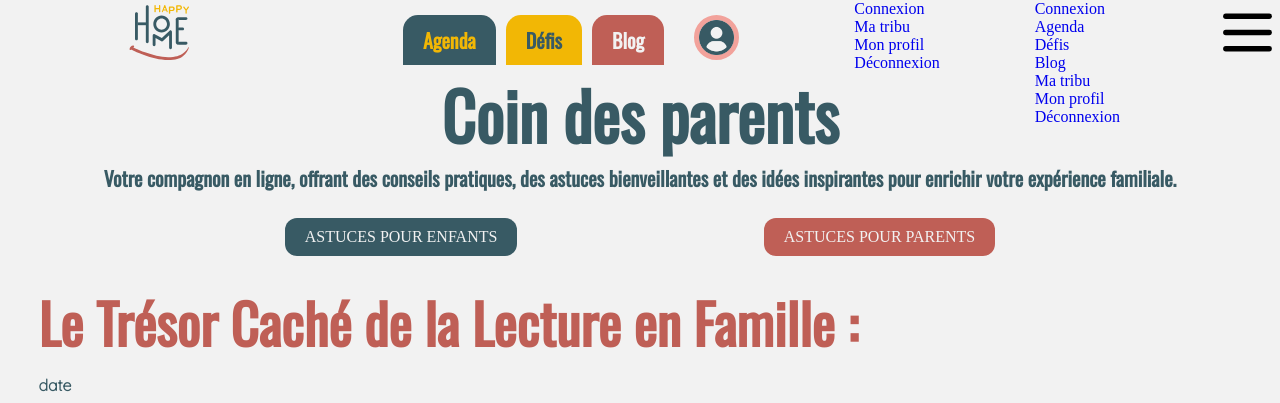
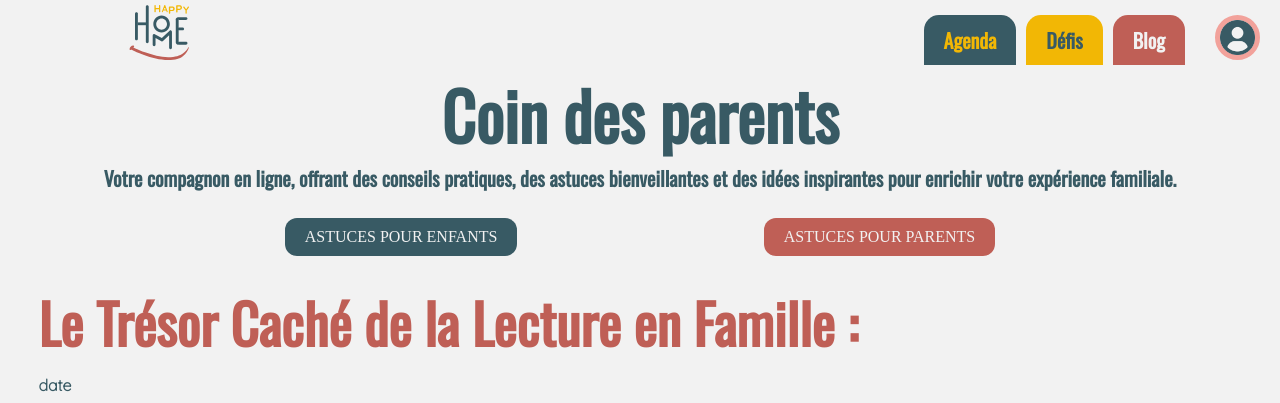
Before and after one commit to JoeTaufana/HHSymfony, a Symfony app: template templates/article/index.html.twig in a window 1280 px wide. Shown: the top 403 px of the page. Run offline with Twig, Linux system fonts and the light colour scheme; the template is opened without the code that fills it, so the values that code supplies are empty; some libraries are stand-ins or nearby versions.

Commit message:
Modification de la navBar

```diff
--- a/public/css/style.css
+++ b/public/css/style.css
@@ -228,40 +228,62 @@
 
 
 /**** style popup *****/
-
 #photo_profil{
     width: 35px;
     height: 35px;
     margin-left: 20px;
     margin-bottom: 5px;
     border-radius: 50%;
-    border: #f2a29b solid 5px;
+    border: #F2A29B solid 5px;
+    position:relative;
+    z-index: 2;
+}
+#photoProfil {
+    width:100%;
+}
+
+#personne{
+    width: 35px;
+    height: 35px;
     position:relative;
     z-index: 2;
 }
 
-#photo_profil img{
-    width: 100%;
-    position:relative;
-    z-index: 2;
-
+#popupNav{
+    width: 200px;
+    display: none;
 }
-
-/* #popupNav{
-    width: 100%;
-    max-width: 240px;
+#popupPhoto{
+    position: absolute;
+    display: none; /* Masquage de la barre de liens */
+    background-color: #F2A29B;
+    width: 200px;
+    height: 100vh;
+    top: 0;
+    right: 0px;
+    padding-top: 100px;
+    border-bottom-left-radius: 25px;
+    z-index: 1;
+}
+#popupPhoto ul{
+    display: flex;
+    flex-direction: column; /* Affichage des éléments de la liste en colonne pour le menu */
+    align-items: center; /* Alignement central des éléments de la liste */
+}
+#popupPhoto ul li{
+    margin: 25px 0; /* Marges top et bottom pour les éléments de la liste */
+}
+.menuBurger{
     display: none;
     width: 35px;
     position: absolute;
     top: 20px;
     right: 85px;
 }
-
-#popupNav h2{
-    text-align: center;
-    margin: 20px auto;
-} */
-
+/* Style pour le bouton du menu */
+.menuBurger{
+    cursor: pointer; /* Changement du curseur au survol du bouton */
+}
 /****** fin header******/
 
 
--- a/templates/base.html.twig
+++ b/templates/base.html.twig
@@ -39,7 +39,7 @@
                     </a></li>
                 <li>
                     <div id="photo_profil">
-                        <img src="{{asset('img/la-personne.png')}}" alt="image d'un utilisateur">
+                        <img id="personne" src="{{asset('img/la-personne.png')}}" alt="image d'un utilisateur">
                     </div>
                 </li>
             </ul>
@@ -48,8 +48,9 @@
 		<div id="popupPhoto">
 			<ul>
 			    <li><a href="{{ path('login') }}">Connexion</a></li>
+				<li><a href="{{ path('app_register')}}">Inscription</a></li>
                 <li><a href="#">Ma tribu</a></li>
-				<li><a href="#">Mon profil</a></li>
+				<li><a href="{{ path('app_clients')}}">Mon profil</a></li>
                 <li><a href="{{ path('logout') }}" class="deconnexion">Déconnexion</a></li>
             </ul>
         </div>
@@ -58,8 +59,8 @@
             <ul>
 				<li><a href="{{ path('login') }}">Connexion</a></li>
                 <li><a href="{{path('app_agenda')}}">Agenda</a></li>
-                <li><a href="#">Défis</a></li>
-                <li><a href="#">Blog</a></li>
+                <li><a href="{{path('app_predf')}}">Défis</a></li>
+                <li><a href="{{path('app_blog')}}">Blog</a></li>
                 <li><a href="#">Ma tribu</a></li>
 				<li><a href="#">Mon profil</a></li>
                 <li><a href="{{ path('logout') }}" class="deconnexion">Déconnexion</a></li>
```
Also changed, not shown: public/js/popupNav.js (+41 -4 lines), 1 other file.
